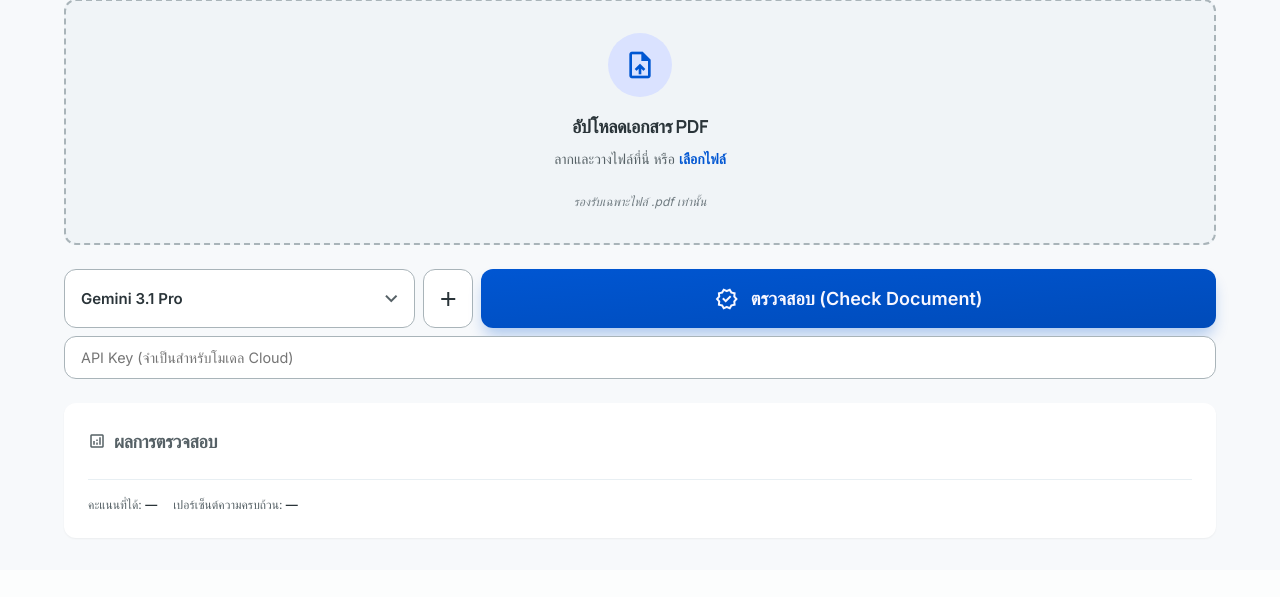
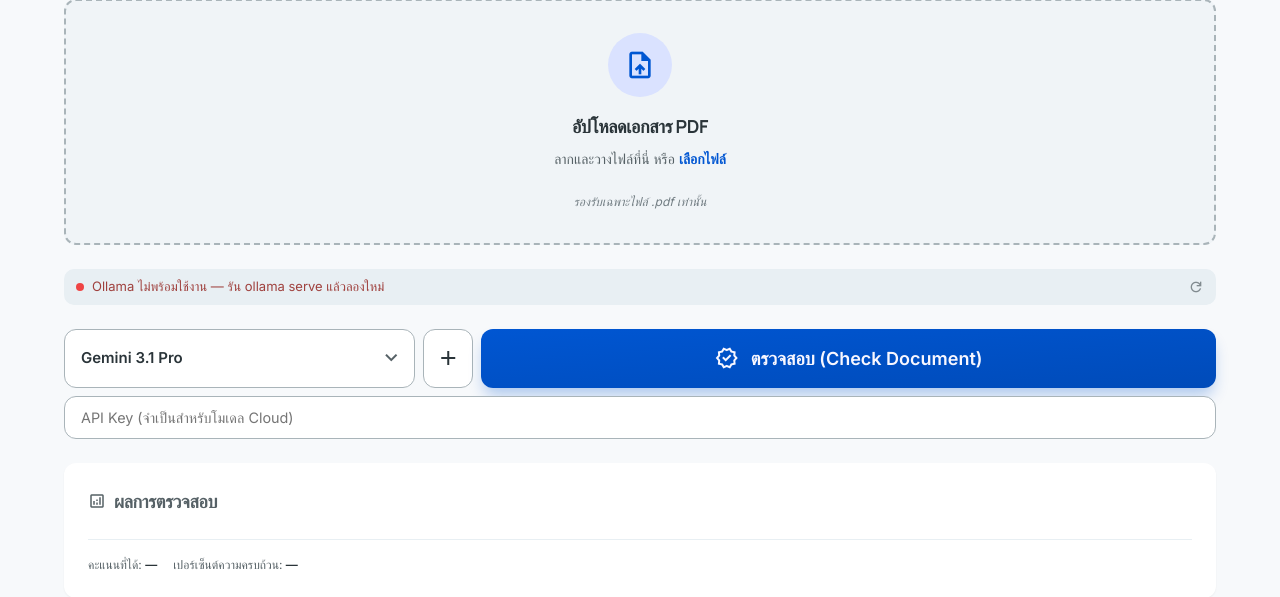
Before and after one commit to Portrate/EGAT-Risk-File-Checker, a FastAPI app: page / in a window 1280 px wide. Shown: the part 340-937 px from the top of the page. Before the commit the page ends 879 px from the top, so only its background shows below. Run offline with FastAPI, Linux system fonts and the light colour scheme; data that the repository does not hold is empty.

Commit message:
Add ollama status

```diff
--- a/main.py
+++ b/main.py
@@ -116,6 +116,26 @@ async def export_excel(payload: dict):
     )
 
 
+@app.get("/ollama/status")
+async def ollama_status():
+    installed: list[str] = []
+    reachable = False
+    try:
+        async with httpx.AsyncClient(timeout=OLLAMA_CHECK_TIMEOUT) as client:
+            r = await client.get(OLLAMA_TAGS_URL)
+            if r.status_code == 200:
+                reachable = True
+                installed = [m["name"] for m in r.json().get("models", [])]
+    except Exception:
+        pass
+    local_models = [m for m in LOCAL_MODELS if m["value"] in installed]
+    return {
+        "reachable": reachable,
+        "installed_models": installed,
+        "local_models": local_models,
+    }
+
+
 @app.get("/health")
 async def health():
     # Ask Ollama if it is running; a 200 reply means it is ready
--- a/static/js/main.js
+++ b/static/js/main.js
@@ -865,11 +865,77 @@ function initAddModelDialog() {
     });
 }
 
+async function checkOllamaStatus() {
+    const dot = document.getElementById('ollama-status-dot');
+    const text = document.getElementById('ollama-status-text');
+    const refreshBtn = document.getElementById('ollama-refresh-btn');
+    const refreshIcon = refreshBtn ? refreshBtn.querySelector('.material-symbols-outlined') : null;
+
+    if (refreshIcon) refreshIcon.classList.add('spinning');
+    if (text) text.textContent = 'กำลังตรวจสอบ Ollama...';
+
+    try {
+        const res = await fetch('/ollama/status');
+        const data = await res.json();
+
+        if (data.reachable) {
+            const modelNames = data.local_models.map(m => m.label).join(', ');
+            if (dot) { dot.style.background = '#22c55e'; }
+            if (text) {
+                text.style.color = '';
+                text.textContent = modelNames
+                    ? `Ollama พร้อมใช้งาน — ${modelNames}`
+                    : 'Ollama พร้อมใช้งาน (ไม่พบโมเดล Local ที่ตั้งค่าไว้)';
+            }
+            refreshLocalModelGroup(data.local_models);
+        } else {
+            if (dot) { dot.style.background = '#ef4444'; }
+            if (text) {
+                text.style.color = 'var(--color-error)';
+                text.textContent = 'Ollama ไม่พร้อมใช้งาน — รัน ollama serve แล้วลองใหม่';
+            }
+            refreshLocalModelGroup([]);
+        }
+    } catch {
+        if (dot) { dot.style.background = '#ef4444'; }
+        if (text) {
+            text.style.color = 'var(--color-error)';
+            text.textContent = 'ไม่สามารถตรวจสอบสถานะ Ollama ได้';
+        }
+    } finally {
+        if (refreshIcon) refreshIcon.classList.remove('spinning');
+    }
+}
+
+function refreshLocalModelGroup(localModels) {
+    const modelSelect = document.getElementById('model-select');
+    if (!modelSelect) return;
+
+    const existingGroup = modelSelect.querySelector('optgroup[data-local="1"]');
+    if (existingGroup) existingGroup.remove();
+
+    if (localModels.length === 0) return;
+
+    const group = document.createElement('optgroup');
+    group.label = 'Local (Offline)';
+    group.dataset.local = '1';
+    for (const m of localModels) {
+        const opt = document.createElement('option');
+        opt.value = m.value;
+        opt.textContent = m.label;
+        group.appendChild(opt);
+    }
+    modelSelect.insertBefore(group, modelSelect.firstChild);
+    modelSelect.value = localModels[0].value;
+    modelSelect.dispatchEvent(new Event('change'));
+}
+
 // Start everything when the page loads
 initUpload();
 initChecklist();
 initModelSelect();
 initAddModelDialog();
 initPresets();
+checkOllamaStatus();
 document.getElementById('verify-btn').addEventListener('click', runVerification);
 document.getElementById('export-btn').addEventListener('click', exportToExcel);
--- a/templates/index.html
+++ b/templates/index.html
@@ -136,6 +136,15 @@
                         <p class="upload-note">รองรับเฉพาะไฟล์ .pdf เท่านั้น</p>
                     </div>
 
+                    <!-- Ollama Status -->
+                    <div id="ollama-status-bar" style="display: flex; align-items: center; gap: 0.5rem; padding: 0.5rem 0.75rem; border-radius: 10px; background: var(--color-surface-container); font-size: 0.8125rem;">
+                        <span id="ollama-status-dot" style="width: 8px; height: 8px; border-radius: 50%; background: var(--color-outline); flex-shrink: 0;"></span>
+                        <span id="ollama-status-text" style="flex: 1; color: var(--color-on-surface-variant);">กำลังตรวจสอบ Ollama...</span>
+                        <button id="ollama-refresh-btn" type="button" title="ตรวจสอบ Ollama อีกครั้ง" style="display: flex; align-items: center; padding: 0; background: transparent; border: none; color: var(--color-on-surface-variant); cursor: pointer; opacity: 0.7;" onclick="checkOllamaStatus()">
+                            <span class="material-symbols-outlined" style="font-size: 1rem;">refresh</span>
+                        </button>
+                    </div>
+
                     <!-- Verification Action -->
                     <div style="display: flex; flex-direction: column; gap: 0.5rem; width: 100%;">
                         <div style="display: flex; gap: 0.5rem;">
@@ -235,7 +244,7 @@
         </div>
     </div>
 
-    <script defer src="/static/js/main.js?v=7"></script>
+    <script defer src="/static/js/main.js?v=8"></script>
 </body>
 
 </html>
```
